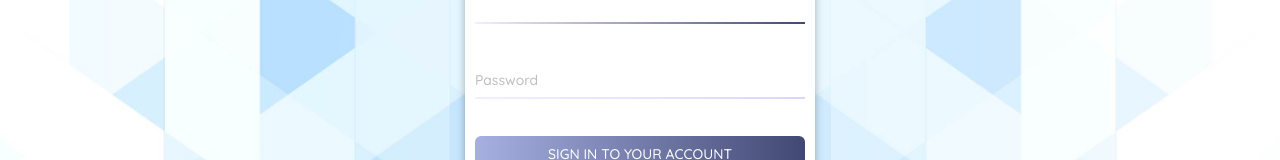
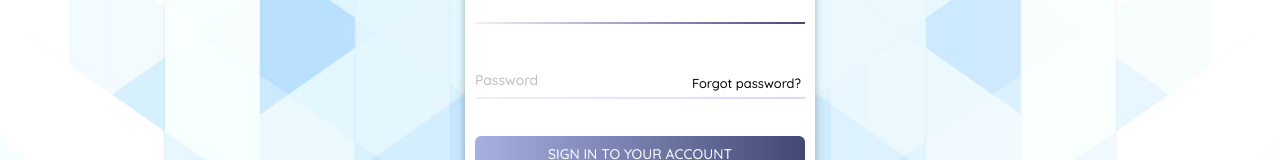
Before and after one commit to 6thpath/year-in-pixels, a React (Create React App) app: page / in a window 1280 px wide. Shown: the part 286-446 px from the top of the page. Built offline with nearby package versions, Linux system fonts and the light colour scheme; no server answers.

Commit message:
update ui

```diff
--- a/src/pages/Auth/SignInForm.jsx
+++ b/src/pages/Auth/SignInForm.jsx
@@ -94,6 +94,22 @@ const Input = styled.input`
 
   ::placeholder {
     user-select: none;
+  }
+`
+
+const ForgotPassword = styled.div`
+  user-select: none;
+  position: absolute;
+  top: 4px;
+  right: 4px;
+  z-index: 2;
+  font-size: ${(p) => p.theme.font.size.xxs};
+  color: ${(p) => p.theme.colors.black};
+  cursor: pointer;
+  transition: all 0.4s;
+
+  &:hover {
+    color: ${(p) => p.theme.colors.grey[500]};
   }
 `
 
@@ -203,6 +219,30 @@ const SignInForm = ({ history, style }) => {
       })
   }
 
+  const requestPasswordReset = () => {
+    if (!email || !emailRegex.test(email)) {
+      if (!email) {
+        setEmailHasError('Please input your email first')
+      } else {
+        setEmailHasError('Please input a valid email address')
+      }
+      return emailRef.current.focus()
+    }
+
+    firebase
+      .auth()
+      .sendPasswordResetEmail(email)
+      .then(() => {
+        dispatch({
+          type: SET_GLOBAL_MESSAGE,
+          payload: { message: `A password reset email has been sent to ${email}`, type: 'success' },
+        })
+      })
+      .catch((error) => {
+        dispatch({ type: SET_GLOBAL_MESSAGE, payload: { message: error.message, type: 'error' } })
+      })
+  }
+
   const toSignUp = () => {
     history.push(Routes.SIGN_UP)
   }
@@ -238,9 +278,11 @@ const SignInForm = ({ history, style }) => {
               type='password'
               labelId='password-label'
               borderId='password-border'
+              style={{ paddingRight: 120 }}
             />
             <Label id='password-label'>Password</Label>
             <FocusBorder hasText={!!password.length} hasError={!!passwordHasError} id='password-border' />
+            <ForgotPassword onClick={requestPasswordReset}>Forgot password?</ForgotPassword>
           </FormItem>
         </Tooltip>
 
--- a/src/pages/Auth/SignUpForm.jsx
+++ b/src/pages/Auth/SignUpForm.jsx
@@ -277,6 +277,7 @@ const SignUpForm = ({ history, style }) => {
               type='password'
               labelId='reg-password-label'
               borderId='reg-password-border'
+              style={{ paddingRight: 30 }}
             />
             <Label id='reg-password-label'>Password</Label>
             <FocusBorder id='reg-password-border' hasText={!!password.length} strength={passwordStrength} />
--- a/src/pages/Home/Body.jsx
+++ b/src/pages/Home/Body.jsx
@@ -10,6 +10,7 @@ import { SET_MOOD_MODAL_VISIBLE, SET_TUTORIAL_VISIBLE } from 'store/ui'
 import { db } from 'utils/firebase'
 import theme from 'theme'
 
+import Loading from 'components/App/Loading'
 import Placeholder from './Placeholder'
 
 const Container = styled.div`
@@ -104,6 +105,8 @@ const Body = () => {
   const [{ auth, data, ui }, dispatch] = useStore()
   const [dates, setDates] = useState({})
   const [selectedMonth, setSelectedMonth] = useState(null)
+  const [loaded, setLoaded] = useState(false)
+  const [hasError, setHasError] = useState('')
 
   const transitions = useTransition(data.selectedYear, null, {
     from: { opacity: 0, transform: 'scale(0.8)' },
@@ -116,13 +119,20 @@ const Body = () => {
       const unsubscribe = db
         .collection(PIXELS)
         .doc(auth.user.uid)
-        .onSnapshot((doc) => {
-          if (doc.exists) dispatch({ type: SET_DATA, payload: doc.data() })
-        })
+        .onSnapshot(
+          (doc) => {
+            if (!loaded) setLoaded(true)
+            if (doc.exists) dispatch({ type: SET_DATA, payload: doc.data() })
+          },
+          (error) => {
+            if (!loaded) setLoaded(true)
+            setHasError(error.message)
+          }
+        )
 
       return () => unsubscribe()
     }
-  }, [auth.user.uid, dispatch])
+  }, [loaded, auth.user.uid, dispatch])
 
   useEffect(() => {
     if (data.selectedYear) {
@@ -166,7 +176,7 @@ const Body = () => {
     return Array.from({ length: amount }, (_, index) => <Cell key={index} type='nodate' />)
   }
 
-  const openSelection = () => {
+  const openMoodModal = () => {
     if (ui.tutorialVisible) {
       dispatch({ type: SET_TUTORIAL_VISIBLE, payload: false })
     }
@@ -174,8 +184,16 @@ const Body = () => {
     dispatch({ type: SET_MOOD_MODAL_VISIBLE, payload: true })
   }
 
+  if (!loaded) {
+    return <Loading />
+  }
+
   if (!data.selectedYear) {
-    return <Placeholder />
+    return <Placeholder message='No year selected' />
+  }
+
+  if (hasError) {
+    return <Placeholder message={hasError} />
   }
 
   return transitions.map(
@@ -213,7 +231,7 @@ const Body = () => {
                         id: 't-today-square',
                         isMobile: ui.isMobile,
                         today: true,
-                        onClick: openSelection,
+                        openMoodModal,
                       })}
                       background={dates[month].dates[day].status}
                     />
--- a/src/pages/Home/MoodModal.jsx
+++ b/src/pages/Home/MoodModal.jsx
@@ -76,7 +76,7 @@ const MoodModal = () => {
     } else {
       db.collection(PIXELS)
         .doc(auth.user.uid)
-        .set({ [data.todayDataKey]: mood })
+        .set({ [data.todayDataKey]: mood, shareWith: [] })
         .catch((error) => dispatch({ type: SET_GLOBAL_MESSAGE, payload: { message: error.message, type: 'error' } }))
         .finally(onCloseModal)
     }
--- a/src/pages/Home/Placeholder.jsx
+++ b/src/pages/Home/Placeholder.jsx
@@ -1,4 +1,5 @@
 import React from 'react'
+import PropTypes from 'prop-types'
 import styled from 'styled-components'
 import { CalendarOutlined } from '@ant-design/icons'
 import { useTransition, animated } from 'react-spring'
@@ -20,7 +21,7 @@ const Text = styled.p`
   font-size: ${(p) => p.theme.font.size.md};
 `
 
-const Placeholder = () => {
+const Placeholder = ({ message }) => {
   const transitions = useTransition(true, null, {
     from: { opacity: 0 },
     enter: { opacity: 1 },
@@ -32,10 +33,14 @@ const Placeholder = () => {
       item && (
         <AnimatedContainer key={key} style={props}>
           <CalendarOutlined style={{ fontSize: 50 }} />
-          <Text>No year selected</Text>
+          <Text>{message}</Text>
         </AnimatedContainer>
       )
   )
 }
 
+Placeholder.propTypes = {
+  message: PropTypes.string,
+}
+
 export default Placeholder
--- a/src/pages/Home/RightHeader.jsx
+++ b/src/pages/Home/RightHeader.jsx
@@ -4,6 +4,7 @@ import { DatePicker } from 'antd'
 
 import { useStore } from 'store'
 import { SET_YEAR } from 'store/data'
+// import { firebase } from 'utils/firebase'
 
 const StyledDatePicker = styled(DatePicker)`
   input {
--- a/src/utils/firebase.ts
+++ b/src/utils/firebase.ts
@@ -1,5 +1,5 @@
 // Firebase App (the core Firebase SDK) is always required and must be listed first
-import * as firebase from 'firebase/app'
+import firebase from 'firebase/app'
 
 // If you enabled Analytics in your project, add the Firebase SDK for Analytics
 import 'firebase/analytics'
@@ -10,21 +10,16 @@ import 'firebase/firestore'
 
 import { firebaseConfig } from './config'
 
+firebase.initializeApp(firebaseConfig)
+
 const googleProvider = new firebase.auth.GoogleAuthProvider()
 const facebookProvider = new firebase.auth.FacebookAuthProvider()
 
-export { firebase, googleProvider, facebookProvider }
+const db = firebase.firestore()
 
-function initFirebase() {
-  // Initialize Firebase
-  firebase.initializeApp(firebaseConfig)
-}
+export { firebase, db, googleProvider, facebookProvider }
 
-initFirebase()
-
-export const db = firebase.firestore()
-
-export function getUsersProfile(user) {
+export function getUsersProfile(user: any) {
   return {
     uid: user.uid,
     name: user.displayName,
```
